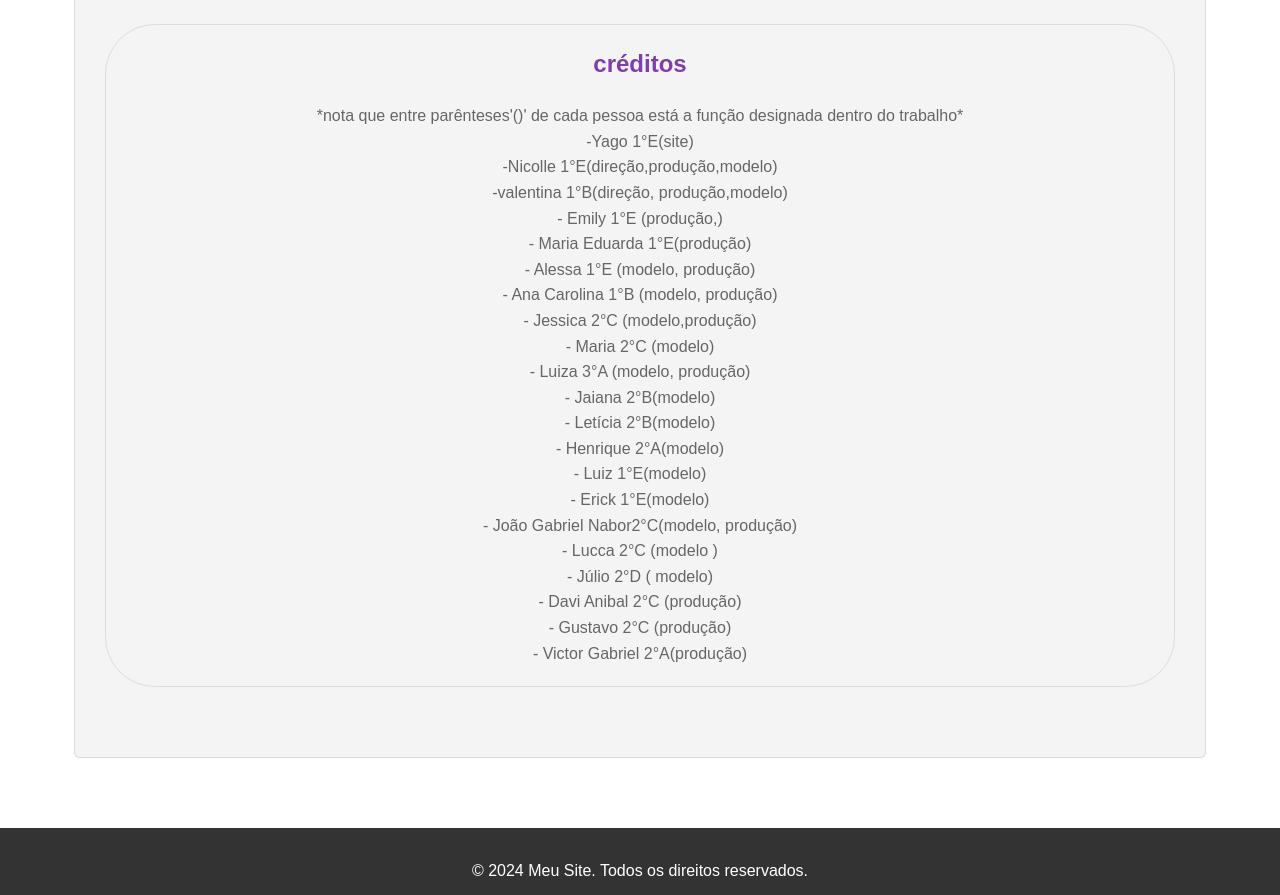
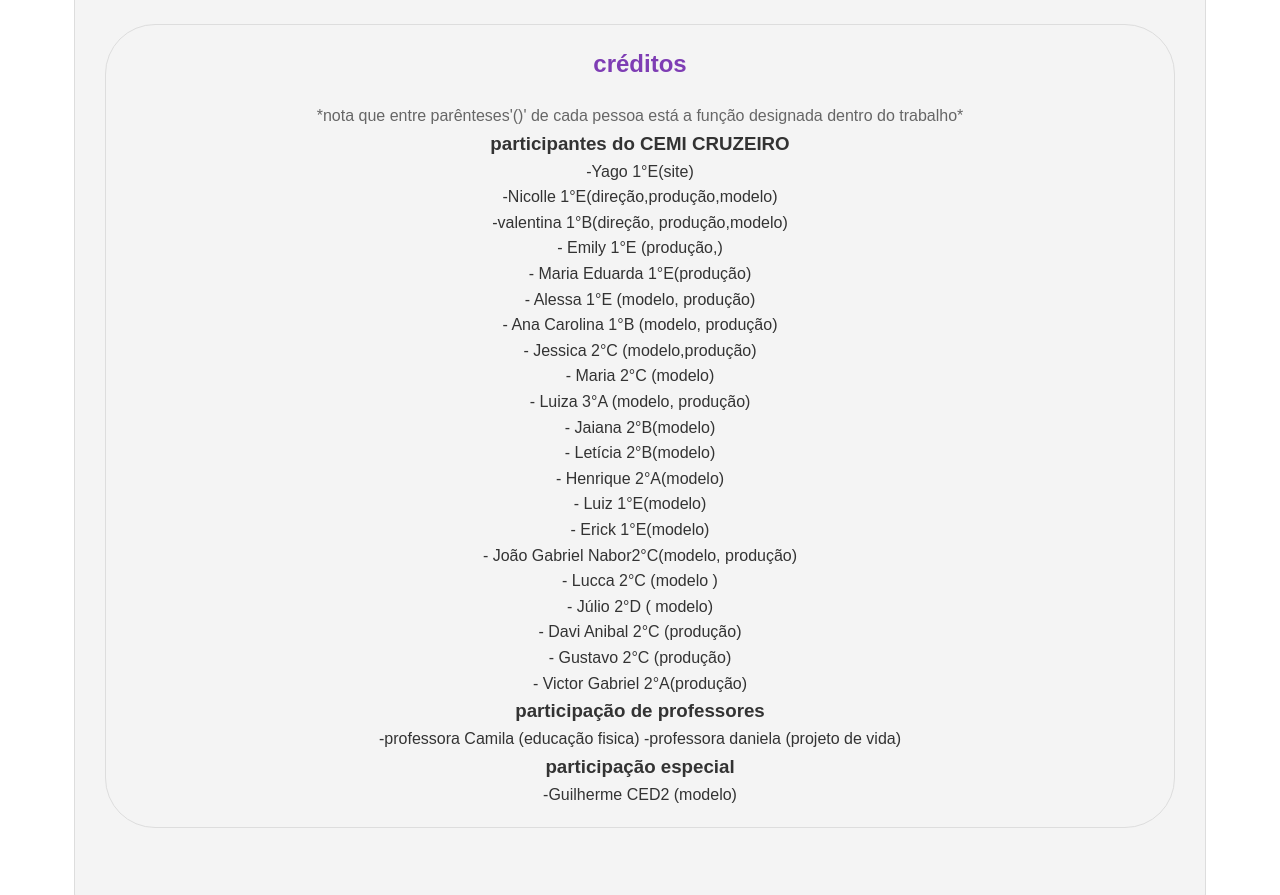
Before and after one commit to yago-afk/vercel, a plain HTML site: page index.html in a window 1280 px wide. Shown: the part 1260-2155 px from the top of the page. Drawn offline with Linux system fonts and the light colour scheme.

Commit message:
adicionando mais nomes na lista (creditos)

```diff
--- a/index.html
+++ b/index.html
@@ -56,7 +56,7 @@
         <div class="card1">
                 <h2>créditos</h2>
                     <p> *nota que entre parênteses'()' de cada pessoa está a função designada dentro do trabalho* </p>
-                    <p>
+                    <h1> participantes do CEMI CRUZEIRO <br> </h1>
                         -Yago 1°E(site) <br>
                         -Nicolle 1°E(direção,produção,modelo) <br>
                         -valentina 1°B(direção, produção,modelo) <br>
@@ -78,6 +78,11 @@
                         - Davi Anibal 2°C (produção)<br>
                         - Gustavo 2°C (produção) <br>
                         - Victor Gabriel 2°A(produção) <br>
+                        <h1>participação de professores</h1>
+                        -professora Camila (educação fisica)
+                        -professora daniela (projeto de vida)
+                        <h1>participação especial</h1>
+                        -Guilherme CED2 (modelo)
 
                     </p>
                 </div>
```
